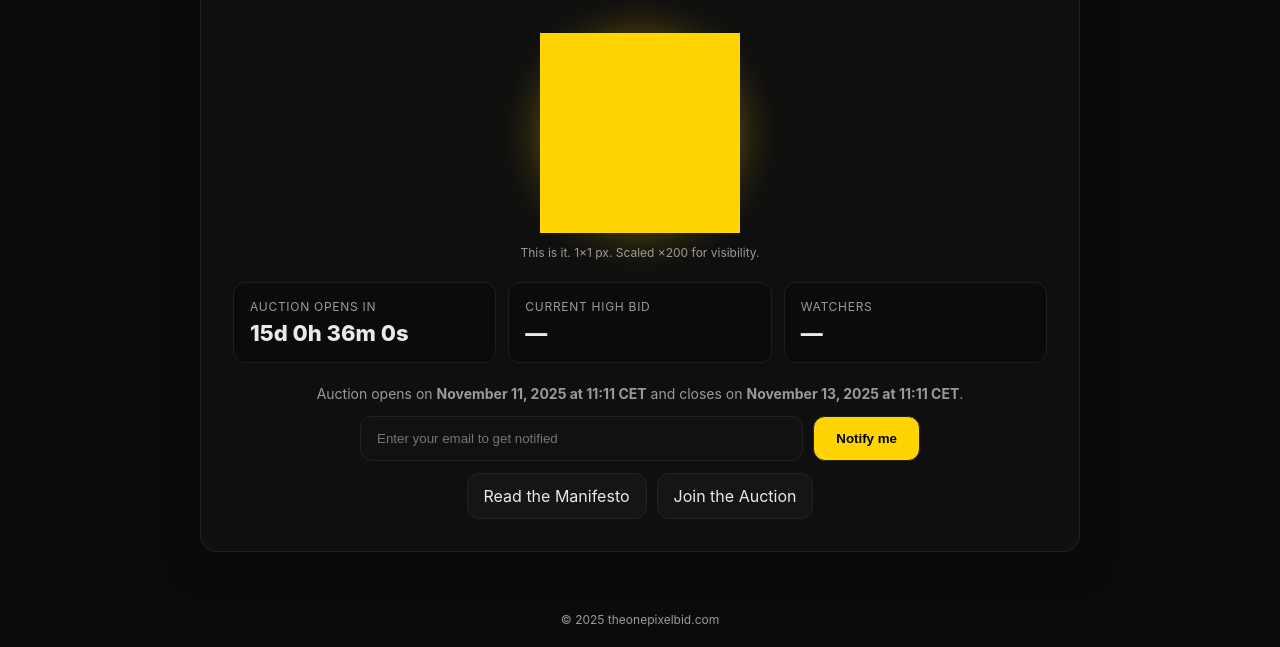
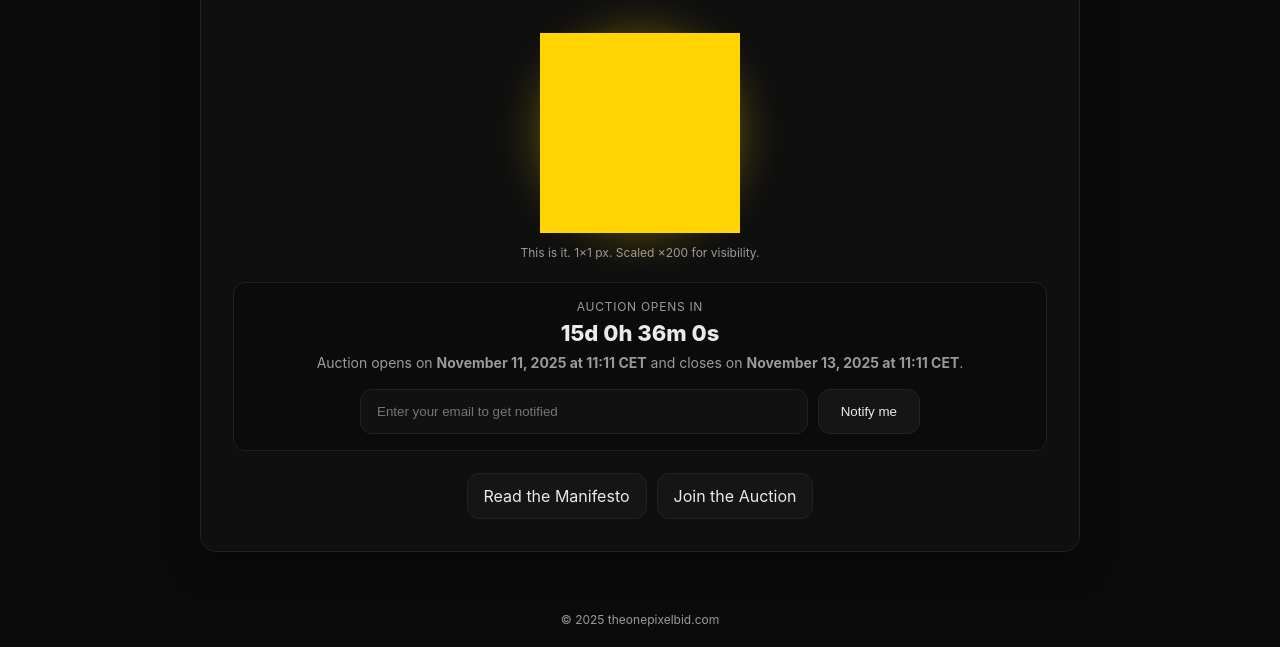
Before and after one commit to alfred-KE/theonepixelbid, a plain HTML site: page index.html in a window 1280 px wide. Shown: the part 236-883 px from the top of the page. Drawn offline with Linux system fonts and the light colour scheme.

Commit message:
Refactor index.html for auction features and styles
Updated styles and structure for auction countdown and notifications.

```diff
--- a/index.html
+++ b/index.html
@@ -11,13 +11,9 @@
   <meta property="og:url" content="https://theonepixelbid.com" />
   <meta name="twitter:card" content="summary_large_image" />
   <style>
-    :root{
-      --bg:#0b0b0b; --fg:#eaeaea; --muted:#9a9a9a; --accent:#ffd400;
-      --pxScale:200; --pxSize: calc(1px * var(--pxScale));
-    }
-    *{box-sizing:border-box}
-    html,body{margin:0;height:100%}
-    body{background:var(--bg);color:var(--fg);font-family:Inter,system-ui,-apple-system,Segoe UI,Roboto,Ubuntu,Cantarell,Noto Sans,Arial;display:flex;flex-direction:column;min-height:100vh}
+    :root{ --bg:#0b0b0b; --fg:#eaeaea; --muted:#9a9a9a; --accent:#ffd400; --pxScale:200; --pxSize: calc(1px * var(--pxScale)); }
+    *{box-sizing:border-box} html,body{margin:0;height:100%}
+    body{background:var(--bg);color:var(--fg);font-family:Inter,system-ui,-apple-system,Segoe UI,Roboto;display:flex;flex-direction:column;min-height:100vh}
     header, footer{max-width:1200px;margin:0 auto;padding:20px;width:100%}
     header{display:flex;justify-content:space-between;align-items:center}
     .brand{font-weight:800;letter-spacing:.04em}
@@ -26,30 +22,29 @@
     .card{max-width:880px;width:100%;border:1px solid #222;background:#0f0f0f;border-radius:16px;padding:32px;box-shadow:0 10px 40px rgba(0,0,0,.4)}
     h1{margin:0;font-size:clamp(28px,6vw,56px);letter-spacing:-.02em;text-align:center}
     p.lead{color:var(--muted);text-align:center;max-width:680px;margin:8px auto 0;font-size:clamp(16px,2.6vw,20px)}
-    /* Pixel zone : carré garanti + halo séparé pour éviter l'effet disque plein */
     .pixel-zone{width:var(--pxSize);height:var(--pxSize);position:relative;margin:36px auto 12px}
     .pixel-zone::before{content:"";position:absolute;inset:0;border-radius:50%;filter:blur(22px);background:rgba(255,212,0,.35);pointer-events:none}
     .pixel{position:absolute;left:50%;top:50%;width:1px;height:1px;background:var(--accent);transform:translate(-50%,-50%) scale(var(--pxScale));transform-origin:center;image-rendering:pixelated;border-radius:0 !important;clip-path:inset(0) !important;box-shadow:none !important}
     .pixel-caption{color:var(--muted);font-size:12px;text-align:center}
-    .stats{display:grid;grid-template-columns:repeat(auto-fit,minmax(200px,1fr));gap:12px;margin:22px 0}
-    .stat{border:1px solid #202020;background:#0b0b0b;border-radius:12px;padding:16px}
+    .stat{border:1px solid #202020;background:#0b0b0b;border-radius:12px;padding:16px;text-align:center;margin:22px 0}
     .label{color:var(--muted);font-size:12px;text-transform:uppercase;letter-spacing:.06em}
     .value{font-size:22px;font-weight:800;margin-top:6px}
-    .cta{display:grid;gap:10px;grid-template-columns:1fr auto;align-items:center;max-width:560px;margin:0 auto}
+    .note{color:var(--muted);text-align:center;font-size:14px;margin-top:8px}
+    .links{display:flex;gap:10px;justify-content:center;margin-top:18px;flex-wrap:wrap}
+    .link-btn{padding:12px 16px;border:1px solid #222;border-radius:12px;text-decoration:none;color:var(--fg);background:#151515}
+    .notify{display:grid;gap:10px;grid-template-columns:1fr auto;align-items:center;max-width:560px;margin:18px auto 0}
     .input{width:100%;padding:14px 16px;border-radius:12px;border:1px solid #222;background:#111;color:var(--fg)}
-    .button{padding:14px 22px;border-radius:12px;border:1px solid #222;background:var(--accent);color:#000;font-weight:800;cursor:pointer}
-    .links{display:flex;gap:10px;justify-content:center;margin-top:12px;flex-wrap:wrap}
-    .link-btn{padding:12px 16px;border:1px solid #222;border-radius:12px;text-decoration:none;color:var(--fg);background:#151515}
+    .button{padding:14px 22px;border-radius:12px;border:1px solid #222;background:#151515;color:var(--fg);cursor:pointer}
+    .hidden{display:none !important}
     footer{color:var(--muted);font-size:12px;text-align:center}
-    .note{color:var(--muted);text-align:center;font-size:14px;margin-top:8px}
   </style>
 </head>
 <body>
   <header>
     <div class="brand">THE ONE PIXEL BID</div>
     <nav>
-      <a href="/manifesto.html">Manifesto</a>
-      <a href="/bid.html">Join the Auction</a>
+      <a href="/manifesto">Manifesto</a>
+      <a href="/bid">Join the Auction</a>
     </nav>
   </header>
 
@@ -61,33 +56,33 @@
       <div class="pixel-zone"><div class="pixel" aria-label="the one pixel"></div></div>
       <div class="pixel-caption">This is it. 1×1 px. Scaled ×200 for visibility.</div>
 
-      <div class="stats">
-        <div class="stat">
+      <!-- Bloc compteur (affiché avant l’ouverture) -->
+      <div class="stat" id="preStart">
         <div class="label">Auction Opens In</div>
         <div class="value" id="countdown">—d —h —m —s</div>
+        <p class="note">
+          Auction opens on <strong>November 11, 2025 at 11:11 CET</strong> and closes on <strong>November 13, 2025 at 11:11 CET</strong>.
+        </p>
+        <form class="notify" id="notify" action="https://formspree.io/f/your-form-id" method="POST" aria-label="Get notified">
+          <input class="input" type="email" name="email" placeholder="Enter your email to get notified" required />
+          <button class="button" type="submit">Notify me</button>
+        </form>
       </div>
-        <div class="stat">
-          <div class="label">Current High Bid</div>
-          <div class="value" id="highBid">—</div>
-        </div>
-        <div class="stat">
-          <div class="label">Watchers</div>
-          <div class="value" id="watchers">—</div>
+
+      <!-- Bloc fin d’enchère (affiché après la clôture) -->
+      <div class="stat hidden" id="postEnd">
+        <div class="label">Auction Status</div>
+        <div class="value">Auction ended</div>
+        <p class="note">The pixel is sealed. View results on the auction page.</p>
+        <div class="links">
+          <a class="link-btn" href="/bid">View the Auction</a>
+          <a class="link-btn" href="/manifesto">Read the Manifesto</a>
         </div>
       </div>
 
-      <p class="note">
-        Auction opens on <strong>November 11, 2025 at 11:11 CET</strong> and closes on <strong>November 13, 2025 at 11:11 CET</strong>.
-      </p>
-
-      <form class="cta" id="waitlist" action="https://formspree.io/f/your-form-id" method="POST">
-        <input class="input" type="email" name="email" placeholder="Enter your email to get notified" required />
-        <button class="button" type="submit">Notify me</button>
-      </form>
-
       <div class="links">
-        <a class="link-btn" href="/manifesto.html">Read the Manifesto</a>
-        <a class="link-btn" href="/bid.html">Join the Auction</a>
+        <a class="link-btn" href="/manifesto">Read the Manifesto</a>
+        <a class="link-btn" href="/bid">Join the Auction</a>
       </div>
     </div>
   </main>
@@ -95,44 +90,59 @@
   <footer>© <span id="year"></span> theonepixelbid.com</footer>
 
   <script>
-    // Footer year
     document.getElementById('year').textContent = new Date().getFullYear();
 
-    // Countdown — launch at 11/11/2025 11:11 CET (UTC+01:00)
-    // Note: Using explicit offset avoids DST ambiguity.
-    const AUCTION_START = "2025-11-11T11:11:00+01:00";
+    // Timestamps en UTC (fiables, non sensibles au navigateur)
+    const AUCTION_START_UTC = Date.parse('2025-11-11T10:11:00Z'); // 11:11 CET
+    const AUCTION_END_UTC   = Date.parse('2025-11-13T10:11:00Z'); // 11:11 CET
+
+    const preStart = document.getElementById('preStart');
+    const postEnd  = document.getElementById('postEnd');
+    const notify   = document.getElementById('notify');
     const countdownEl = document.getElementById('countdown');
 
+    // Si la page est consultée après la clôture → état “ended”
+    function setEnded() {
+      preStart.classList.add('hidden');
+      postEnd.classList.remove('hidden');
+    }
+
     function tick(){
-      const end = new Date(AUCTION_START).getTime();
       const now = Date.now();
-      const diff = Math.max(0, end - now);
-      const totalSec = Math.floor(diff/1000);
-      const d = Math.floor(totalSec / 86400);
-      const h = Math.floor((totalSec % 86400) / 3600);
-      const m = Math.floor((totalSec % 3600) / 60);
-      const s = totalSec % 60;
-      countdownEl.textContent = `${d}d ${h}h ${m}m ${s}s`;
-      if (diff === 0){
-        countdownEl.textContent = "Auction is live";
-        clearInterval(timer);
+
+      // Après la clôture → état “ended” + stop
+      if (now >= AUCTION_END_UTC) { setEnded(); clearInterval(timer); return; }
+
+      // Si on est déjà dans la fenêtre d’enchère, la middleware te redirige vers /bid côté serveur.
+      // Sur le client, si quelqu’un bypass l’edge, on masque le notify et on invite à entrer :
+      if (now >= AUCTION_START_UTC && now < AUCTION_END_UTC) {
+        if (notify) notify.classList.add('hidden');
+        countdownEl.textContent = 'Auction is live';
+        return; // on laisse la redirection serveur faire le job
       }
+
+      // Avant ouverture → compte à rebours
+      const diff = Math.max(0, AUCTION_START_UTC - now);
+      const s = Math.floor(diff/1000);
+      const d = Math.floor(s/86400);
+      const h = Math.floor((s%86400)/3600);
+      const m = Math.floor((s%3600)/60);
+      const ss = s%60;
+      countdownEl.textContent = `${d}d ${h}h ${m}m ${ss}s`;
     }
+
     const timer = setInterval(tick, 1000); tick();
 
-    // Placeholders (brancher plus tard si besoin)
-    document.getElementById('highBid').textContent = '—';
-    document.getElementById('watchers').textContent = '—';
-
-    // Formspree (AJAX)
-    const form = document.getElementById('waitlist');
-    form.addEventListener('submit', async (e)=>{
+    // Formspree
+    if (notify) {
+      notify.addEventListener('submit', async (e)=>{
         e.preventDefault();
-      const fd = new FormData(form);
-      const res = await fetch(form.action, { method:'POST', body:fd, headers:{'Accept':'application/json'}});
+        const fd = new FormData(notify);
+        const res = await fetch(notify.action, { method:'POST', body:fd, headers:{'Accept':'application/json'}});
         alert(res.ok ? 'You are on the list. See you at launch.' : 'Submission failed. Please try again.');
-      if(res.ok) form.reset();
+        if(res.ok) notify.reset();
       });
+    }
   </script>
 </body>
 </html>
```
Lines whose indentation alone changed are shown as unchanged.
